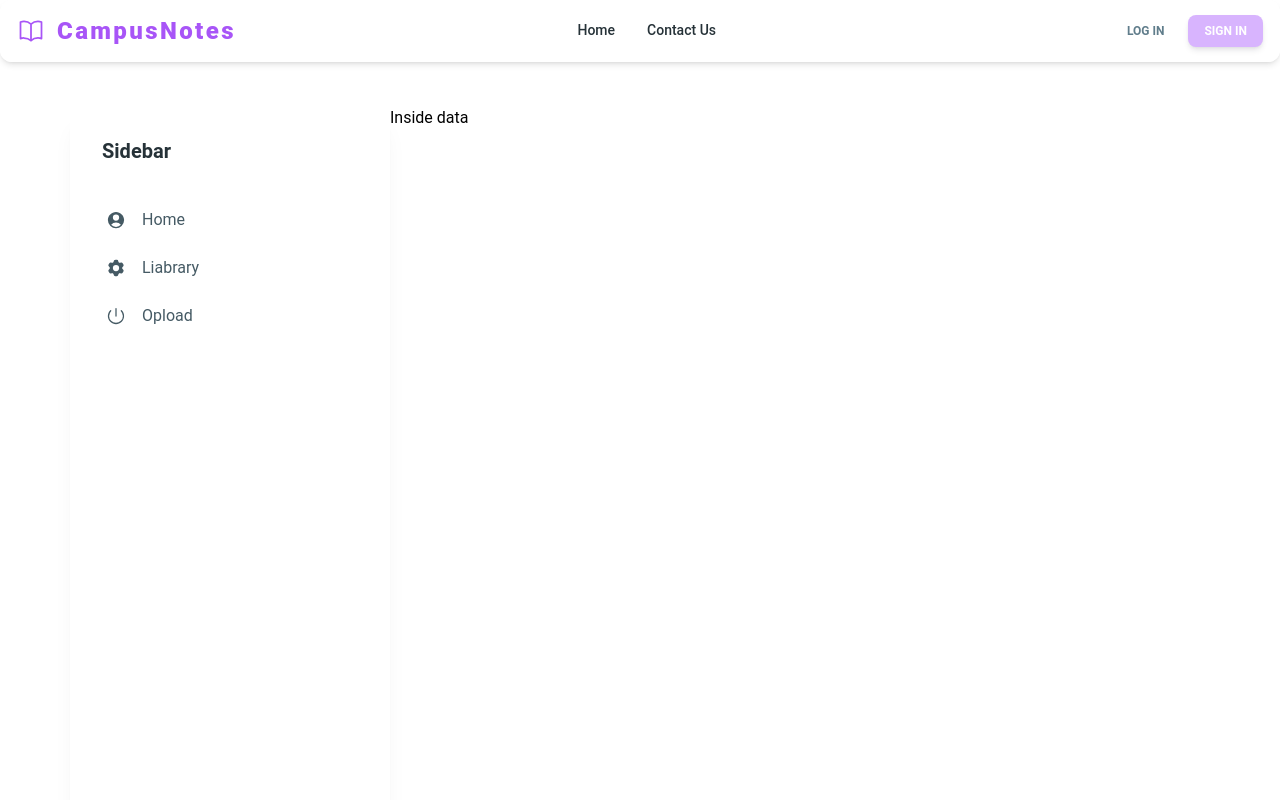
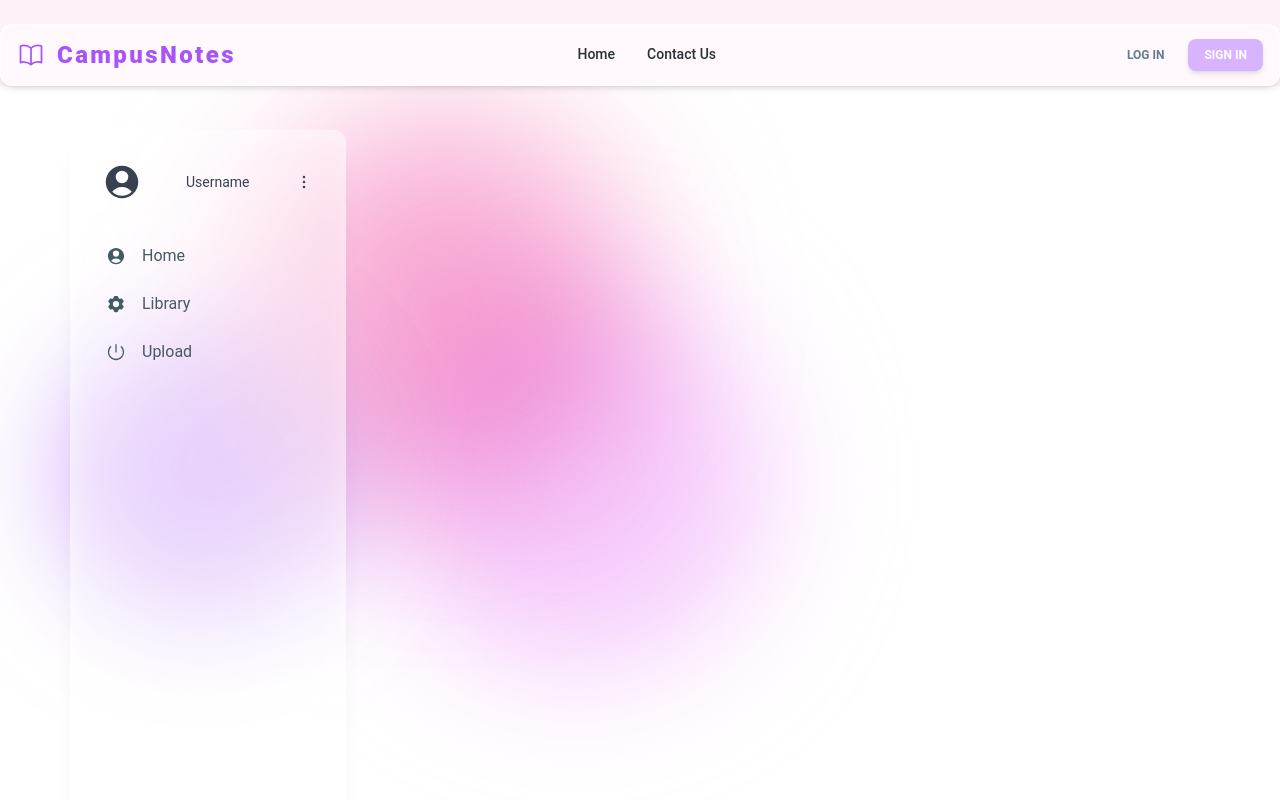
Before and after one commit to CampusNotes/Frontend, a React (Vite) app: page /dashboard in a window 1280 px wide. Shown: the top 800 px of the page. Built offline with nearby package versions, Linux system fonts and the light colour scheme.

Commit message:
Minor changes in sidebar

```diff
--- a/src/components/Sidebar.jsx
+++ b/src/components/Sidebar.jsx
@@ -19,7 +19,8 @@ import {
   InboxIcon,
   PowerIcon,
 } from "@heroicons/react/24/solid";
-import { ChevronRightIcon, ChevronDownIcon } from "@heroicons/react/24/outline";
+import { ChevronRightIcon, ChevronDownIcon, EllipsisVerticalIcon } from "@heroicons/react/24/outline";
+import { NavLink } from 'react-router-dom'
 
 export default function Sidebar() {
   const [open, setOpen] = React.useState(0);
@@ -29,117 +30,36 @@ export default function Sidebar() {
   };
 
   return (
-    <Card className="h-[calc(100vh-2rem)] w-full max-w-[20rem] p-4 shadow-xl shadow-blue-gray-900/5">
-      <div className="mb-2 p-4">
-        <Typography variant="h5" color="blue-gray">
-          Sidebar
-        </Typography>
+    <Card className="h-[calc(100vh-2rem)] w-full max-w-[20rem] p-4 shadow-xl shadow-blue-gray-900/5 bg-opacity-65 backdrop-blur-md">
+      <div className="mb-2 p-4 flex items-center gap-11">
+        <div>
+          <UserCircleIcon className="h-10 w-10" />
+        </div>
+        <div>
+          <h4 className="text-sm">Username</h4>
+        </div>
+        <NavLink><div>
+          <EllipsisVerticalIcon className="h-5 w-5" />
+        </div></NavLink>
       </div>
       <List>
-        {/* <Accordion
-          open={open === 1}
-          icon={
-            <ChevronDownIcon
-              strokeWidth={2.5}
-              className={`mx-auto h-4 w-4 transition-transform ${open === 1 ? "rotate-180" : ""}`}
-            />
-          }
-        >
-          <ListItem className="p-0" selected={open === 1}>
-            <AccordionHeader onClick={() => handleOpen(1)} className="border-b-0 p-3">
-              <ListItemPrefix>
-                <PresentationChartBarIcon className="h-5 w-5" />
-              </ListItemPrefix>
-              <Typography color="blue-gray" className="mr-auto font-normal">
-                Home
-              </Typography>
-            </AccordionHeader>
-          </ListItem>
-          <AccordionBody className="py-1">
-            <List className="p-0">
-              <ListItem>
-                <ListItemPrefix>
-                  <ChevronRightIcon strokeWidth={3} className="h-3 w-5" />
-                </ListItemPrefix>
-                Analytics
-              </ListItem>
-              <ListItem>
-                <ListItemPrefix>
-                  <ChevronRightIcon strokeWidth={3} className="h-3 w-5" />
-                </ListItemPrefix>
-                Reporting
-              </ListItem>
-              <ListItem>
-                <ListItemPrefix>
-                  <ChevronRightIcon strokeWidth={3} className="h-3 w-5" />
-                </ListItemPrefix>
-                Projects
-              </ListItem>
-            </List>
-          </AccordionBody>
-        </Accordion>
-        <Accordion
-          open={open === 2}
-          icon={
-            <ChevronDownIcon
-              strokeWidth={2.5}
-              className={`mx-auto h-4 w-4 transition-transform ${open === 2 ? "rotate-180" : ""}`}
-            />
-          }
-        >
-          <ListItem className="p-0" selected={open === 2}>
-            <AccordionHeader onClick={() => handleOpen(2)} className="border-b-0 p-3">
-              <ListItemPrefix>
-                <ShoppingBagIcon className="h-5 w-5" />
-              </ListItemPrefix>
-              <Typography color="blue-gray" className="mr-auto font-normal">
-                E-Commerce
-              </Typography>
-            </AccordionHeader>
-          </ListItem>
-          <AccordionBody className="py-1">
-            <List className="p-0">
-              <ListItem>
-                <ListItemPrefix>
-                  <ChevronRightIcon strokeWidth={3} className="h-3 w-5" />
-                </ListItemPrefix>
-                Orders
-              </ListItem>
-              <ListItem>
-                <ListItemPrefix>
-                  <ChevronRightIcon strokeWidth={3} className="h-3 w-5" />
-                </ListItemPrefix>
-                Products
-              </ListItem>
-            </List>
-          </AccordionBody>
-        </Accordion> */}
-        {/* <ListItem>
-          <ListItemPrefix>
-            <InboxIcon className="h-5 w-5" />
-          </ListItemPrefix>
-          Inbox
-          <ListItemSuffix>
-            <Chip value="14" size="sm" variant="ghost" color="blue-gray" className="rounded-full" />
-          </ListItemSuffix>
-        </ListItem> */}
-        <ListItem>
+        <ListItem className="hover:bg-purple-300">
           <ListItemPrefix>
             <UserCircleIcon className="h-5 w-5" />
           </ListItemPrefix>
           Home
         </ListItem>
-        <ListItem>
+        <ListItem className="hover:bg-purple-300">
           <ListItemPrefix>
             <Cog6ToothIcon className="h-5 w-5" />
           </ListItemPrefix>
-          Liabrary
+          Library
         </ListItem>
-        <ListItem>
+        <ListItem className="hover:bg-purple-300">
           <ListItemPrefix>
             <PowerIcon className="h-5 w-5" />
           </ListItemPrefix>
-          Opload
+          Upload
         </ListItem>
       </List>
     </Card>
--- a/src/pages/Dashboard.jsx
+++ b/src/pages/Dashboard.jsx
@@ -5,16 +5,25 @@ import Footer from '../components/Footer';
 
 const Dashboard = () => {
     return (
-        <div className='w-full h-screen'>
-            <Navbarcomponent />
+        <div className='relative'>
+            <div className='pt-6 bg-pink-50'>
+                <Navbarcomponent />
+            </div>
 
-            <div className='container mx-auto py-11 flex '>
+            <div className='container mx-auto py-11 flex'>
+                <div className="absolute left-86 top-[20rem] rounded-full w-72 h-72 bg-purple-500 -z-50
+      mix-blend-multiply filter blur-3xl opacity-50 animate-blob_animate animation-delay-2000">
+                </div>
+                <div className="absolute left-64 top-[12rem] rounded-full w-80 h-80 bg-pink-400 -z-50 mix-blend-multiply filter blur-3xl opacity-60 animate-blob_animate animation-delay-4000">
+                </div>
+                <div className="absolute left-[24rem] top-[18rem] rounded-full w-96 h-96 bg-fuchsia-300 -z-50 mix-blend-multiply filter blur-3xl opacity-60 animate-blob_animate animation-delay-6000">
+                </div>
 
-                <Sidebar />
+                <div>
+                    <Sidebar />
+                </div>
 
-                <div className=' w-auto h-full'>
-                    <h1>Inside data</h1>
-                </div>
+
 
             </div>
 
```
